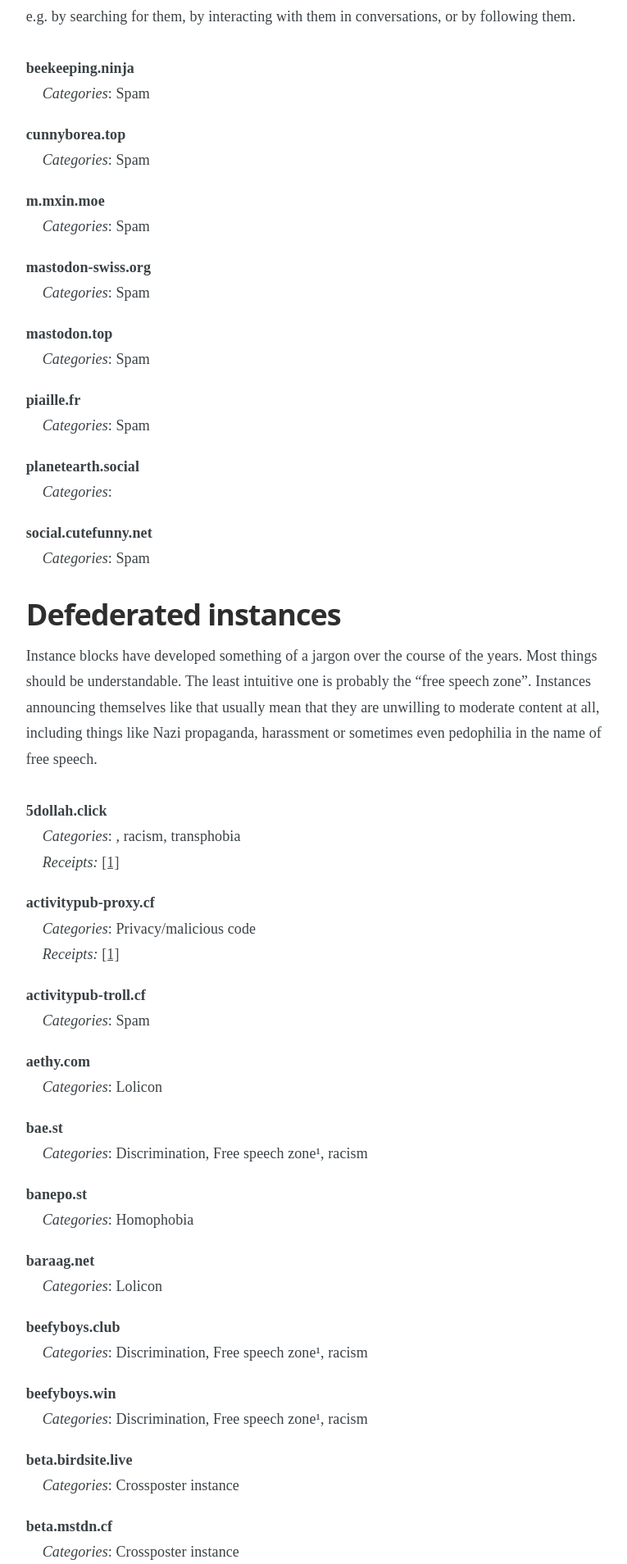
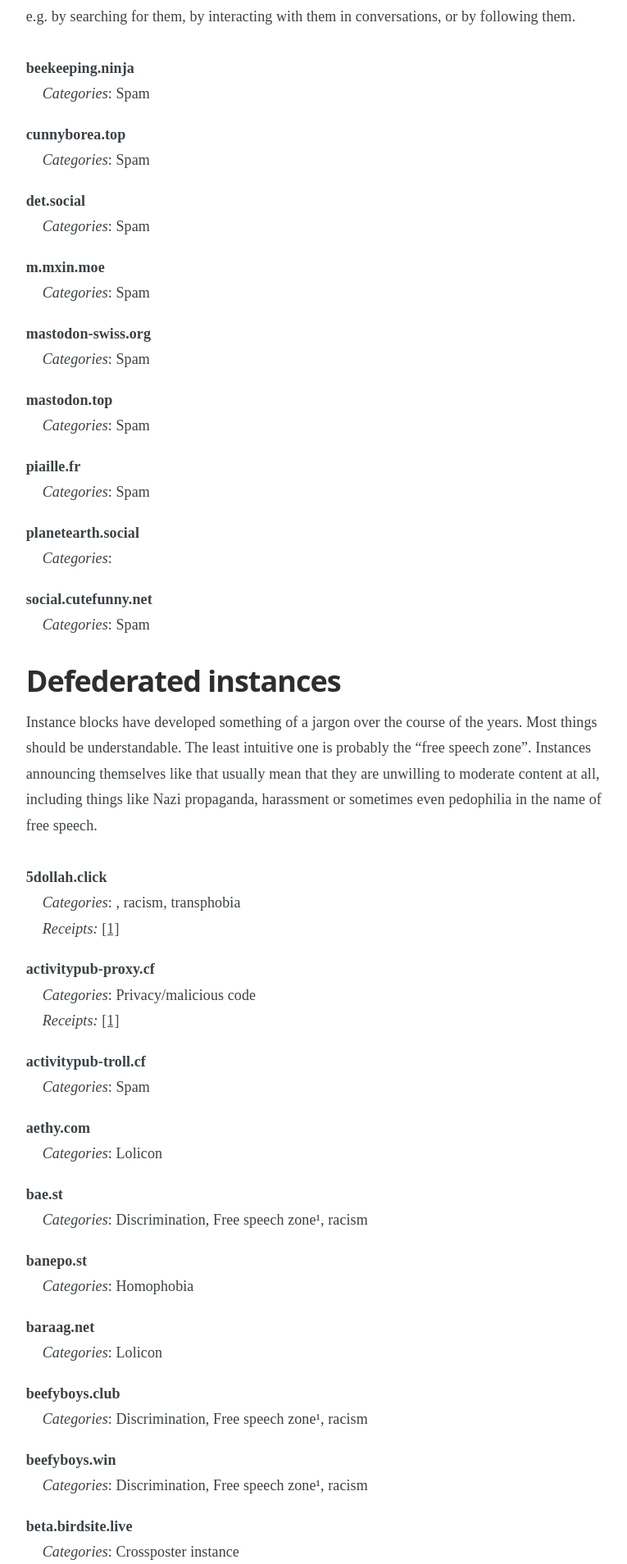
Before and after one commit to chaossocial/meta, a Jekyll site: the page built from federation.md, in a window 1280 px wide. Shown: the part 923-2831 px from the top of the page at 82% size, without its empty margins (398-1163 px from the left). Built offline with Jekyll 4.4.1, drawn with Linux system fonts in a browser that asks for light colours; some of the changed text lies outside the part shown.

Commit message:
Limit det.social

```diff
--- a/_data/limited_instances.json
+++ b/_data/limited_instances.json
@@ -15,6 +15,15 @@
     ],
     "comment_de": "",
     "comment_en": ""
+  },
+  {
+    "instance": "det.social",
+    "tags": [
+      "SPAM"
+    ],
+    "receipts": [],
+    "comment_en": "",
+    "comment_de": ""
   },
   {
     "instance": "m.mxin.moe",
```
